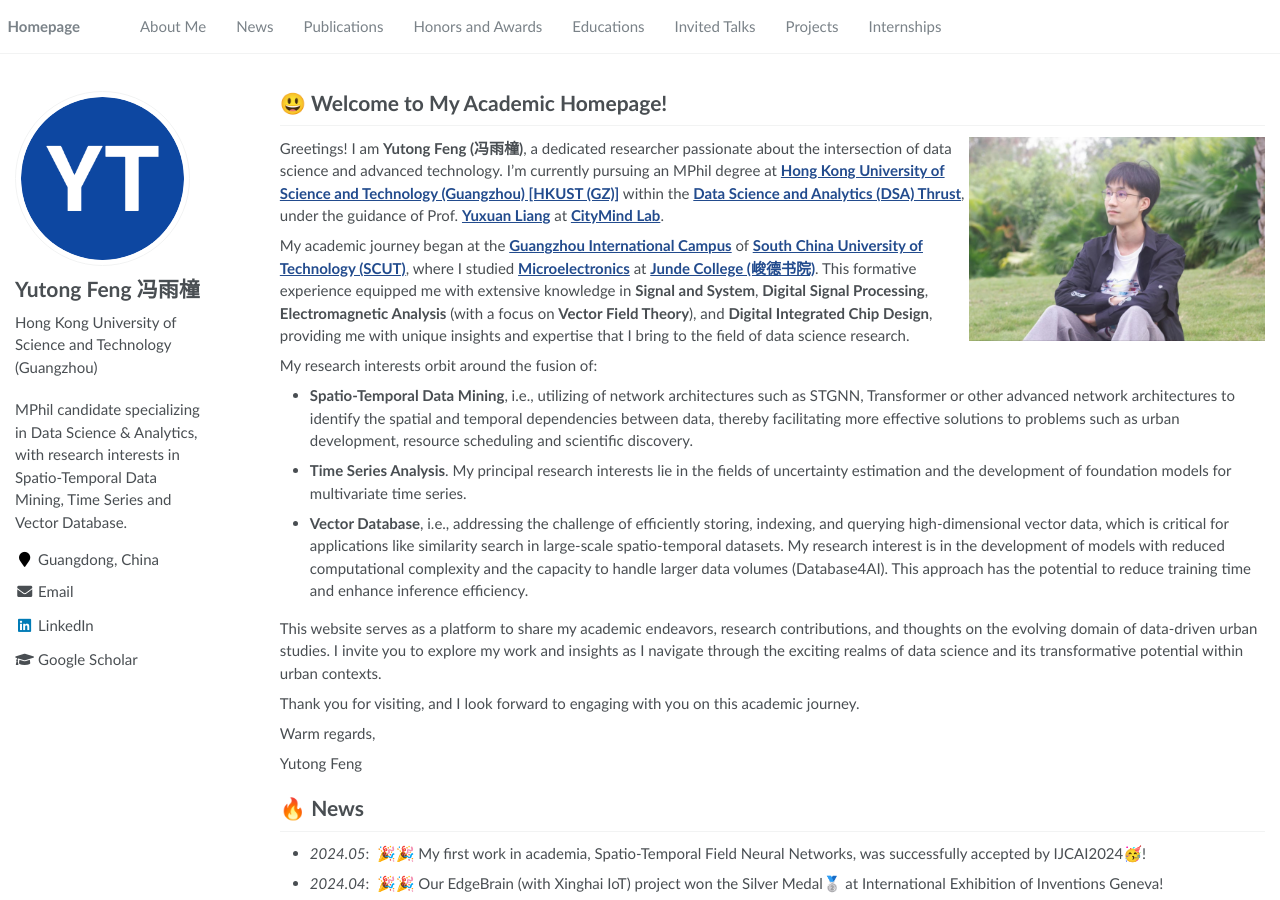
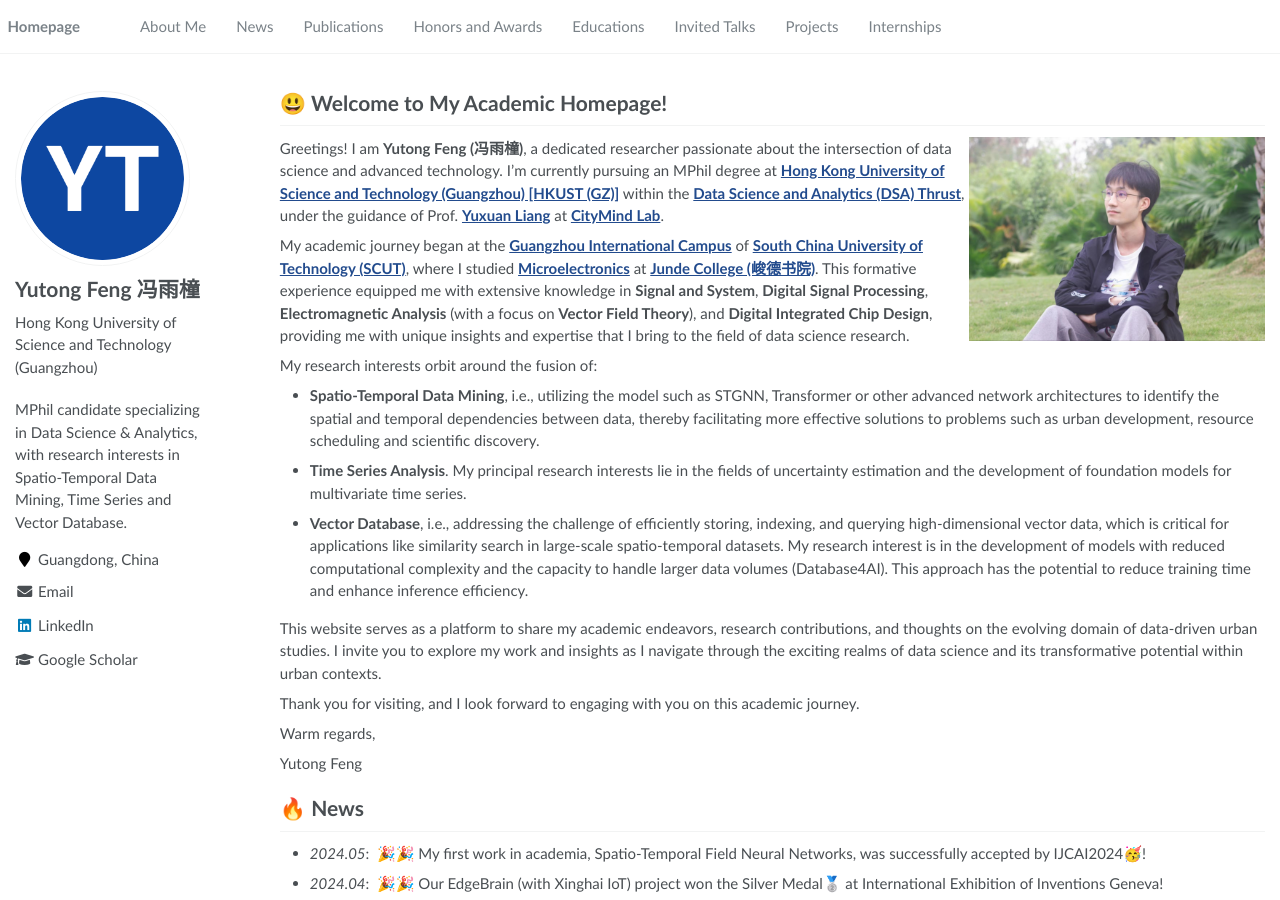
Before and after one commit to Yutong-Feng/yutong-feng.github.io, a Jekyll site: the page built from _pages/about.md, in a window 1280 px wide and 900 px high. Built offline with Jekyll 4.4.1, drawn with Linux system fonts in a browser that asks for light colours.

Commit message:
change the introduction.

```diff
--- a/_pages/about.md
+++ b/_pages/about.md
@@ -26,7 +26,7 @@ Greetings! I am **Yutong Feng (冯雨橦)**, a dedicated researcher passionate a
 My academic journey began at the [**Guangzhou International Campus**](https://www2.scut.edu.cn/gzic/) of [**South China University of Technology (SCUT)**](https://www.scut.edu.cn/new/), where I studied [**Microelectronics**](https://www2.scut.edu.cn/microelectronics/main.htm) at [**Junde College (峻德书院)**](https://www2.scut.edu.cn/jdsy/main.htm). This formative experience equipped me with extensive knowledge in **Signal and System**, **Digital Signal Processing**, **Electromagnetic Analysis** (with a focus on **Vector Field Theory**), and **Digital Integrated Chip Design**, providing me with unique insights and expertise that I bring to the field of data science research.
 
 My research interests orbit around the fusion of:
-- **Spatio-Temporal Data Mining**, i.e., utilizing of network architectures such as STGNN, Transformer or other advanced network architectures to identify the spatial and temporal dependencies between data, thereby facilitating more effective solutions to problems such as urban development, resource scheduling and scientific discovery.
+- **Spatio-Temporal Data Mining**, i.e., utilizing the model such as STGNN, Transformer or other advanced network architectures to identify the spatial and temporal dependencies between data, thereby facilitating more effective solutions to problems such as urban development, resource scheduling and scientific discovery.
 - **Time Series Analysis**. My principal research interests lie in the fields of uncertainty estimation and the development of foundation models for multivariate time series.
 - **Vector Database**, i.e., addressing the challenge of efficiently storing, indexing, and querying high-dimensional vector data, which is critical for applications like similarity search in large-scale spatio-temporal datasets. My research interest is in the development of models with reduced computational complexity and the capacity to handle larger data volumes (Database4AI). This approach has the potential to reduce training time and enhance inference efficiency.
 
```
